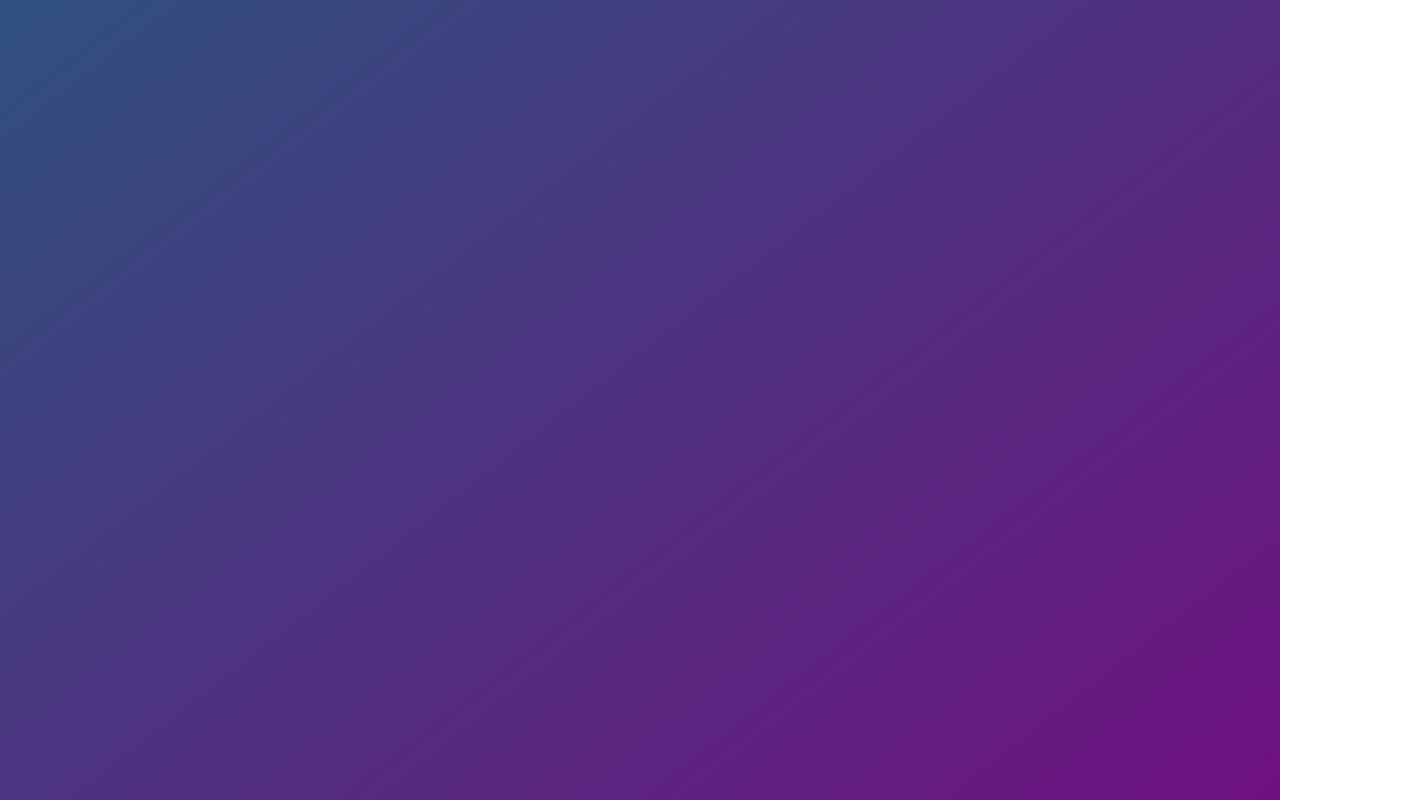
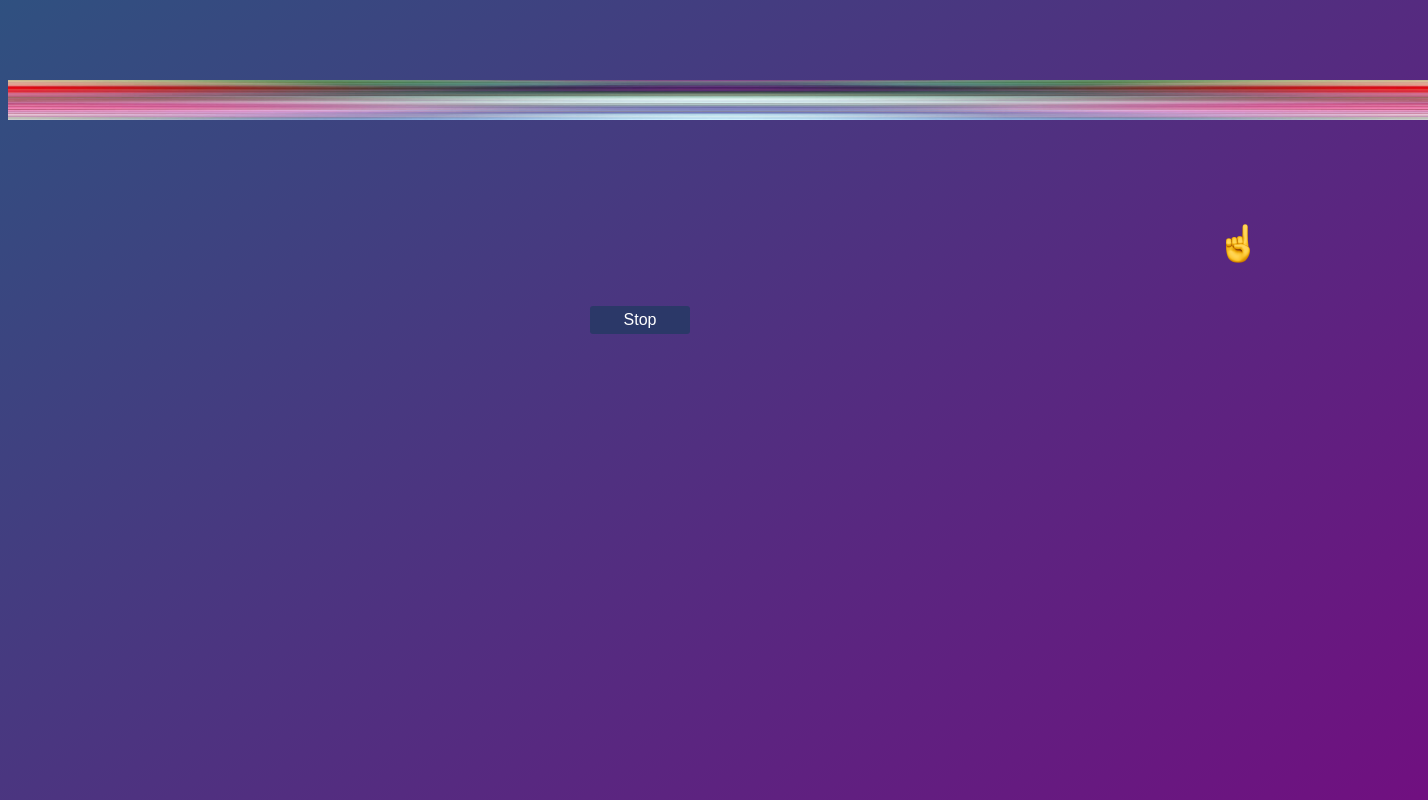
Before and after one commit to photon0205/KnoWebb, a React (Create React App) app: page /slider in a window 1280 px wide. Before the commit this address had no page. Shown: the top 800 px of the page, 1428 px wide, since content can reach past the window. Built offline with nearby package versions, Linux system fonts and the light colour scheme.

Commit message:
feat: add 3rd component

```diff
--- a/src/App.jsx
+++ b/src/App.jsx
@@ -1,5 +1,6 @@
 import Quiz from "./pages/quiz/Quiz";
 import Puzzle from "./pages/puzzle/Puzzle";
+import Slider from "./pages/slider/Slider";
 import { BrowserRouter as Router, Routes, Route } from "react-router-dom";
 import React from "react";
 
@@ -10,6 +11,7 @@ function App() {
       <Routes>
           <Route path="/quiz" element={<Quiz />} />
           <Route path="/puzzle" element={<Puzzle />} />
+          <Route path="/slider" element={<Slider />} />
       </Routes>
     </Router>
   );
--- a/src/pages/puzzle/Puzzle.jsx
+++ b/src/pages/puzzle/Puzzle.jsx
@@ -8,18 +8,41 @@ import { useState } from "react";
 export default function Puzzle() {
     const time = new Date();
     time.setSeconds(time.getSeconds() + 10);
-    console.log(time)
     const [stop, setStop] = useState(false);
     const [end, setEnd] = useState(false);
-    const {
-        seconds,
-        minutes,
-        pause
-      } = useTimer({ time, onExpire: () => onSolved()});
+    const [seconds, setSeconds] = useState(false);
+    const [minutes, setMinutes] = useState(false);
 
+    function MyTimer({ expiryTimestamp }) {
+
+        const {
+          seconds,
+          minutes,
+          isRunning,
+          start,
+          pause,
+        } = useTimer({ expiryTimestamp, onExpire: () => onTime() });
+
+        function onTime(){
+            setStop(true)
+            setEnd(true)
+            setSeconds(seconds)
+            setMinutes(minutes)
+            pause()
+        }
+
+        return (
+          <div style={{textAlign: 'center'}}>
+            <div style={{fontSize: '20px'}}>
+              <span>{minutes}</span>:<span>{seconds}</span>
+            </div>
+          </div>
+        );
+      }
       function onSolved(){
+          setMinutes(minutes)
+          setSeconds(seconds)
           setStop(true)
-          setEnd(true)
       }
 
     return (
@@ -32,24 +55,18 @@ export default function Puzzle() {
                 <section className="showScore-section">
                 <div style={{textAlign: 'center'}}>
                     <div style={{fontSize: '20px'}}>
-                        You Took
-                        <span>{minutes}</span>:<span>{seconds}</span> much Time!!
+                    You Took <span>{minutes}</span>:<span>{seconds}</span> Time!!!
                     </div>
                 </div>
                 </section>
             )
         ):(
-            <>
-            <div style={{textAlign: 'center'}}>
-            <div style={{fontSize: '20px'}}>
-              <span>{minutes}</span>:<span>{seconds}</span>
-            </div>
-          </div>,
+            <><MyTimer expiryTimestamp={time} />,
             <JigsawPuzzle
             imageSrc='https://images.ctfassets.net/yadj1kx9rmg0/wtrHxeu3zEoEce2MokCSi/cf6f68efdcf625fdc060607df0f3baef/quwowooybuqbl6ntboz3.jpg'
-            rows={3}
-            columns={3}
-            onSolved={() => alert('Solved!')}
+            rows={2}
+            columns={2}
+            onSolved={() => onSolved()}
             className="jigsaw-puzzle" /></>
         )}
         </div>
--- /dev/null
+++ b/src/pages/slider/Slider.jsx
@@ -0,0 +1,93 @@
+import React, { Component } from "react";
+import { useState, useEffect } from "react";
+import { useTimer } from "react-timer-hook";
+import hand from "../../assets/hand.png"
+import stripe from "../../assets/stripe.jpeg"
+
+class Thing extends React.Component {
+  render() {
+    return (
+        <><div
+            style={{
+                marginTop: "80px",
+            }}
+        >
+         <img src={stripe} height="40px" width="1420px" />
+        </div><div
+            style={{
+                marginLeft: this.props.left + "px",
+                marginTop: "100px",
+            }}
+        >
+                <img src={hand} height="40px" width="40px" />
+            </div></>
+    );
+  }
+}
+
+function Controls(props) {
+  const [stop, setStop] = useState(false);
+  var left = 0,
+    moving = 0;
+  useEffect(() => {
+    const interval = setInterval(() => {
+      move();
+    }, 50);
+    return () => clearInterval(interval);
+  }, []);
+  function move() {
+      console.log(stop)
+    if (stop) {
+      console.log(left);
+    } else {
+      if (left === 1400) {
+        moving = 1;
+      } else if (left === 0) {
+        moving = 0;
+      }
+      if (moving === 1) {
+        left = left - 10;
+        props.move(-10, 0);
+      } else if (moving === 0) {
+        left = left + 10;
+        props.move(10, 0);
+      }
+    }
+  }
+  return (
+    <section className="showScore-section">
+    <div style={{textAlign: 'center'}}>
+        <div style={{fontSize: '20px'}}>
+        <button onClick={()=>{setStop(true);console.log(stop)}}>Stop</button>
+        </div>
+    </div>
+    </section>
+  );
+  }
+
+export default class Slider extends React.Component {
+  constructor() {
+    super();
+    this.state = {
+      left: 0,
+    };
+  }
+
+  move(x) {
+    this.setState({
+      left: this.state.left + x,
+    });
+  }
+
+  render() {
+    return (
+      <div>
+        <Thing left={this.state.left} top={this.state.top} />
+        <Controls
+          move={(x) => this.move(x)}
+          left={this.state.left}
+        />
+      </div>
+    );
+  }
+}
```
Also changed, not shown: src/assets/hand.png (added), src/assets/stripe.jpeg (added), src/pages/slider/Slider.css (added).
